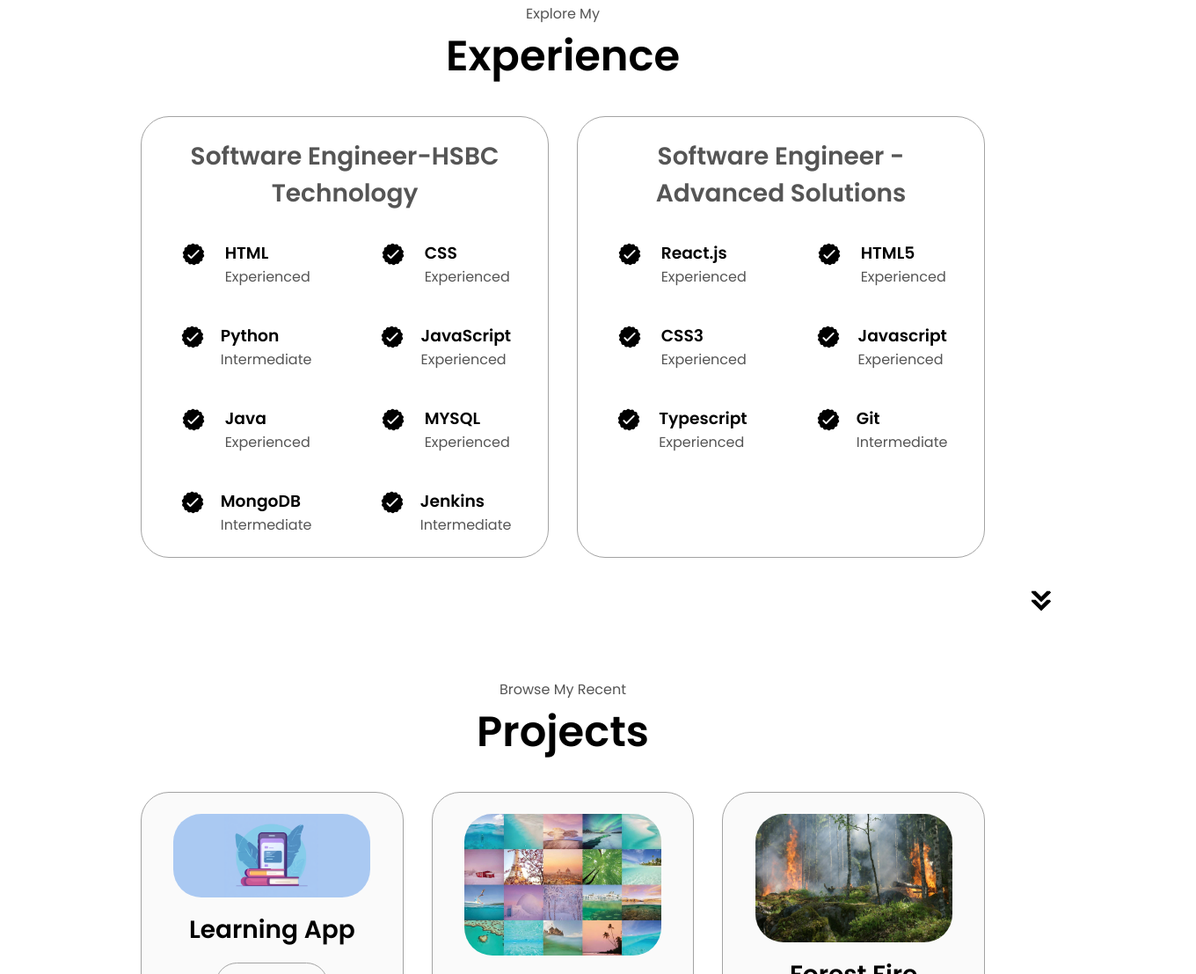
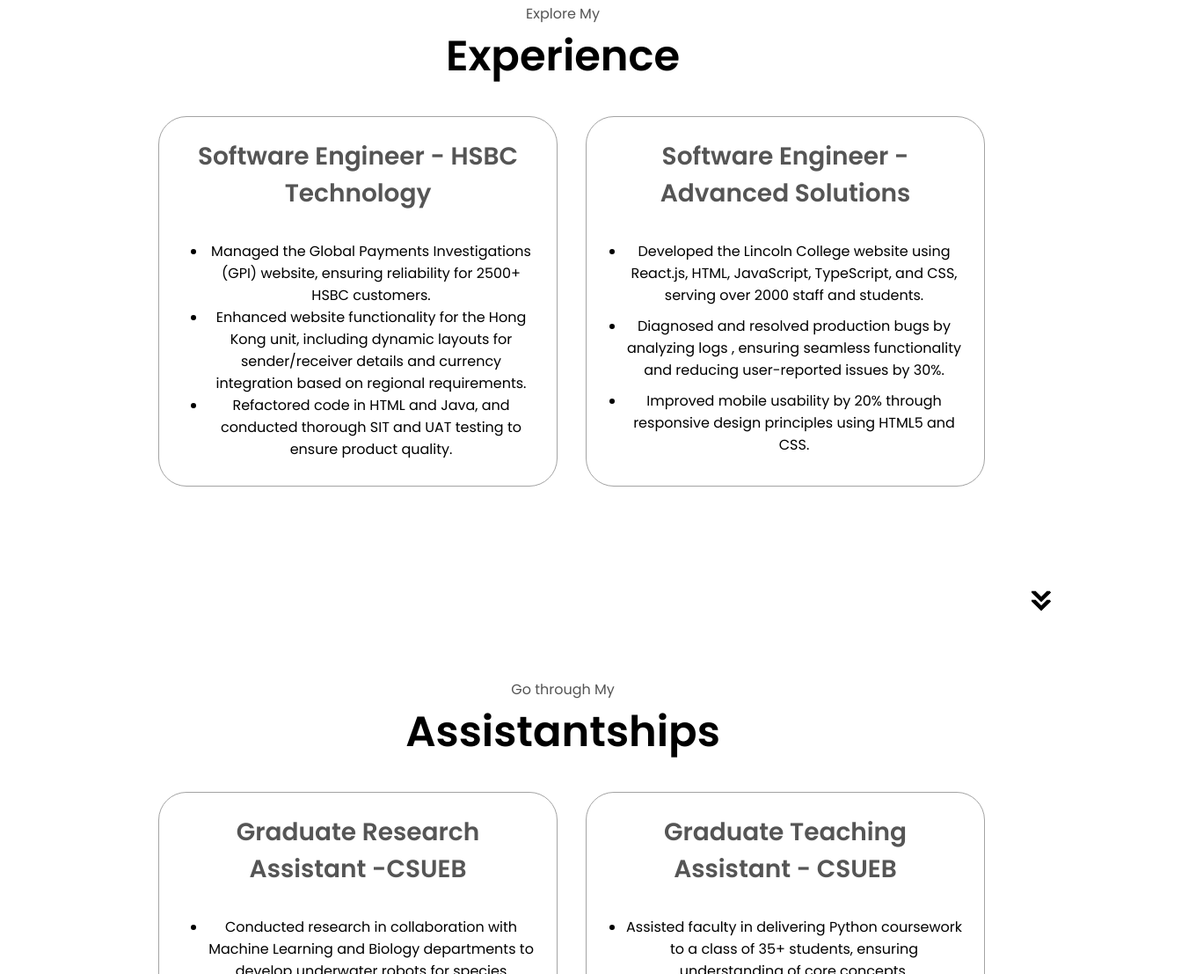
Before and after one commit to vignakodali/portfolio-NagaKodali, a plain HTML site: page index.html in a window 1280 px wide. Shown: the part 1693-2800 px from the top of the page at 88% size, 1360 px wide, since content can reach past the window. Drawn offline with Linux system fonts and the light colour scheme.

Commit message:
Update index.html

```diff
--- a/index.html
+++ b/index.html
@@ -15,6 +15,7 @@
           <ul class="nav-links">
             <li><a href="#about">About</a></li>
             <li><a href="#experience">Experience</a></li>
+            <li><a href="#assistantship">Assistantship</a></li>
             <li><a href="#projects">Projects</a></li>
             <li><a href="#contact">Contact</a></li>
           </ul>
@@ -31,6 +32,7 @@
           <div class="menu-links">
             <li><a href="#about" onclick="toggleMenu()">About</a></li>
             <li><a href="#experience" onclick="toggleMenu()">Experience</a></li>
+            <li><a href="#assistantship" onclick="toggleMenu()">Assistantship</a></li>
             <li><a href="#projects" onclick="toggleMenu()">Projects</a></li>
             <li><a href="#contact" onclick="toggleMenu()">Contact</a></li>
           </div>
@@ -100,14 +102,12 @@
                   class="icon"
                 />
                 <h3>Education</h3>
-                <p>BTech - Computer Science<br />Masters - Computer Science</p>
+                <p>Masters in Computer Science @CSUEB<br />BTech in Computer Science @PVPSIT</p>
               </div>
             </div>
             <div class="text-container">
               <p>
-                I am a passionate computer science professional with a strong foundation in software engineering, machine learning, and web development. I hold a Master's degree in Computer Science from California State University East Bay, where I honed my skills in advanced algorithms, AI, and system design. With hands-on experience as a Software Engineer at HSBC Technology and a Graduate Assistant, I have successfully developed scalable web applications and innovative machine learning models. My expertise spans React.js, Python, AWS, and database management systems, which I leverage to create impactful solutions. I am driven by the challenge of solving complex problems and aspire to contribute to cutting-edge technological advancements.
-
-
+                I am a dedicated computer science professional with a solid background in software engineering, machine learning, and web development. I earned my Master’s degree in Computer Science from California State University East Bay, where I deepened my knowledge of algorithms, artificial intelligence, and system architecture. My professional journey includes roles as a Software Engineer at HSBC Technology and a Graduate Assistant, where I contributed to building scalable web solutions and innovative machine learning applications. Proficient in Java, Python, AWS, and database technologies, I thrive on tackling complex challenges and delivering impactful solutions. My ultimate goal is to stay at the forefront of technological innovation and make meaningful contributions to the field.
               </p>
             </div>
           </div>
@@ -124,169 +124,79 @@
         <h1 class="title">Experience</h1>
         <div class="experience-details-container">
           <div class="about-containers">
-            <div class="details-container">
-              <h2 class="experience-sub-title">Software Engineer-HSBC Technology</h2>
-              <div class="article-container">
-                <article>
-                  <img
-                    src="./assets/checkmark.png"
-                    alt="Experience icon"
-                    class="icon"
-                  />
-                  <div>
-                    <h3>HTML</h3>
-                    <p>Experienced</p>
-                  </div>
-                </article>
-                <article>
-                  <img
-                    src="./assets/checkmark.png"
-                    alt="Experience icon"
-                    class="icon"
-                  />
-                  <div>
-                    <h3>CSS</h3>
-                    <p>Experienced</p>
-                  </div>
-                </article>
-                <article>
-                  <img
-                    src="./assets/checkmark.png"
-                    alt="Experience icon"
-                    class="icon"
-                  />
-                  <div>
-                    <h3>Python</h3>
-                    <p>Intermediate</p>
-                  </div>
-                </article>
-                <article>
-                  <img
-                    src="./assets/checkmark.png"
-                    alt="Experience icon"
-                    class="icon"
-                  />
-                  <div>
-                    <h3>JavaScript</h3>
-                    <p>Experienced</p>
-                  </div>
-                </article>
-                <article>
-                  <img
-                    src="./assets/checkmark.png"
-                    alt="Experience icon"
-                    class="icon"
-                  />
-                  <div>
-                    <h3>Java</h3>
-                    <p>Experienced</p>
-                  </div>
-                </article>
-                <article>
-                  <img
-                    src="./assets/checkmark.png"
-                    alt="Experience icon"
-                    class="icon"
-                  />
-                  <div>
-                    <h3>MYSQL</h3>
-                    <p>Experienced</p>
-                  </div>
-                </article>
-                <article>
-                    <img
-                      src="./assets/checkmark.png"
-                      alt="Experience icon"
-                      class="icon"
-                    />
-                    <div>
-                      <h3>MongoDB</h3>
-                      <p>Intermediate</p>
-                    </div>
-                  </article>
-                  <article>
-                    <img
-                      src="./assets/checkmark.png"
-                      alt="Experience icon"
-                      class="icon"
-                    />
-                    <div>
-                      <h3>Jenkins</h3>
-                      <p>Intermediate</p>
-                    </div>
-                  </article>
-              </div>
-            </div>
+            <!-- HSBC Technology Experience -->
+<div class="details-container" style="margin-left: 20px;">
+  <h2 class="experience-sub-title">Software Engineer - HSBC Technology</h2>
+  <ul class="experience-list" style="margin-left: 30px;">
+    <li>
+      Managed the Global Payments Investigations (GPI) website, ensuring reliability for 2500+ HSBC customers.
+    </li>
+    <li>
+      Enhanced website functionality for the Hong Kong unit, including dynamic layouts for sender/receiver details and currency integration based on regional requirements.
+    </li>
+    <li>
+      Refactored code in HTML and Java, and conducted thorough SIT and UAT testing to ensure product quality.
+    </li>
+  </ul>
+</div>
+
+            <!-- Advanced Solutions Experience -->
             <div class="details-container">
               <h2 class="experience-sub-title">Software Engineer - Advanced Solutions</h2>
-              <div class="article-container">
-                <article>
-                    <img
-                      src="./assets/checkmark.png"
-                      alt="Experience icon"
-                      class="icon"
-                    />
-                    <div>
-                      <h3>React.js</h3>
-                      <p>Experienced</p>
-                    </div>
-                  </article>
-                <article>
-                  <img
-                    src="./assets/checkmark.png"
-                    alt="Experience icon"
-                    class="icon"
-                  />
-                  <div>
-                    <h3>HTML5</h3>
-                    <p>Experienced</p>
-                  </div>
-                </article>
-                <article>
-                  <img
-                    src="./assets/checkmark.png"
-                    alt="Experience icon"
-                    class="icon"
-                  />
-                  <div>
-                    <h3> CSS3</h3>
-                    <p>Experienced</p>
-                  </div>
-                </article>
-                <article>
-                  <img
-                    src="./assets/checkmark.png"
-                    alt="Experience icon"
-                    class="icon"
-                  />
-                  <div>
-                    <h3>Javascript</h3>
-                    <p>Experienced</p>
-                  </div>
-                </article>
-                <article>
-                    <img
-                      src="./assets/checkmark.png"
-                      alt="Experience icon"
-                      class="icon"
-                    />
-                    <div>
-                      <h3>Typescript</h3>
-                      <p>Experienced</p>
-                    </div>
-                  </article>
-                <article>
-                  <img
-                    src="./assets/checkmark.png"
-                    alt="Experience icon"
-                    class="icon"
-                  />
-                  <div>
-                    <h3>Git</h3>
-                    <p>Intermediate</p>
-                  </div>
-                </article>
-              </div>
+              <ul class="experience-list" style="margin-left: 20px;">
+                <li style="margin-bottom: 10px;">
+                  Developed the Lincoln College website using React.js, HTML, JavaScript, TypeScript, and CSS, serving over 2000 staff and students.
+                </li>
+                <li style="margin-bottom: 10px;">
+                  Diagnosed and resolved production bugs by analyzing logs , ensuring seamless functionality and reducing user-reported issues by 30%.
+                </li>
+                <li style="margin-bottom: 10px;">
+                  Improved mobile usability by 20% through responsive design principles using HTML5 and CSS.
+                </li>
+              </ul>
+            </div>
+          </div>
+        </div>
+        <img
+          src="./assets/arrow.png"
+          alt="Arrow icon"
+          class="icon arrow"
+          onclick="location.href='./#assistantship'"
+        />
+      </section>
+      <section id="assistantship">
+        <p class="section__text__p1">Go through My</p>
+        <h1 class="title">Assistantships</h1>
+        <div class="experience-details-container">
+          <div class="about-containers">
+<div class="details-container" style="margin-left: 20px;">
+  <h2 class="experience-sub-title">Graduate Research Assistant -CSUEB</h2>
+  <ul class="experience-list" style="margin-left: 30px;">
+    <li style="margin-bottom: 10px;">
+      Conducted research in collaboration with Machine Learning and Biology departments to develop underwater robots for species detection.
+    </li>
+    <li style="margin-bottom: 10px;">
+      Designed and trained YOLO-based image detection models to track marine species with high precision.
+    </li>
+    <li style="margin-bottom: 10px;">
+      Utilized Python and TensorFlow to analyze datasets, improving detection accuracy and contributing to successful project outcomes.
+    </li>
+  </ul>
+</div>
+
+            <div class="details-container">
+              <h2 class="experience-sub-title">Graduate Teaching Assistant  - CSUEB</h2>
+              <ul class="experience-list" style="margin-left: 20px;">
+                <li style="margin-bottom: 10px;">
+                  Assisted faculty in delivering Python coursework to a class of 35+ students, ensuring understanding of core concepts.
+                </li>
+                <li style="margin-bottom: 10px;">
+                  Graded Lab assignments and exams efficiently while providing constructive feedback to improve student performance.
+                </li>
+                <li style="margin-bottom: 10px;">
+                  Supported students during Lab office hours by addressing technical questions and troubleshooting programming errors.
+                </li>
+              </ul>
             </div>
           </div>
         </div>
@@ -302,15 +212,23 @@
         <h1 class="title">Projects</h1>
         <div class="experience-details-container">
           <div class="about-containers">
+
+            <!-- Learning App Project -->
             <div class="details-container color-container">
               <div class="article-container">
                 <img
                   src="./assets/learningapp.jpeg"
-                  alt="Project 1"
+                  alt="Learning App"
                   class="project-img"
                 />
               </div>
-              <h2 class="experience-sub-title project-title">Learning App</h2>
+              <h2 class="experience-sub-title project-title">Learning Platform</h2>
+              <ul class="experience-list" style="margin-left: 30px;">
+                <li>Built with Java and Spring Boot.</li>
+                <li>Used AWS Cognito for secure login.</li>
+                <li>Created role-based dashboards.</li>
+                <li>Optimized data handling in the cloud.</li>
+              </ul>
               <div class="btn-container">
                 <button
                   class="btn btn-color-2 project-btn"
@@ -320,15 +238,23 @@
                 </button>
               </div>
             </div>
+
+            <!-- AWS Full Stack Project -->
             <div class="details-container color-container">
               <div class="article-container">
                 <img
                   src="./assets/photosweb.jpg"
-                  alt="Project 2"
+                  alt="AWS Full Stack Application"
                   class="project-img"
                 />
               </div>
-              <h2 class="experience-sub-title project-title">Photos website</h2>
+              <h2 class="experience-sub-title project-title">AWS Full Stack App</h2>
+              <ul class="experience-list" style="margin-left: 30px;">
+                <li>Integrated AWS S3 and DynamoDB.</li>
+                <li>Used API Gateway and Lambda.</li>
+                <li>Deployed scalable EC2 instances.</li>
+                <li>Automated tasks with CloudFormation.</li>
+              </ul>
               <div class="btn-container">
                 <button
                   class="btn btn-color-2 project-btn"
@@ -338,15 +264,49 @@
                 </button>
               </div>
             </div>
+
+            <!-- Pneumonia Detection Project -->
+            <div class="details-container color-container">
+              <div class="article-container">
+                <img
+                  src="./assets/pneumonia.jpg"
+                  alt="Pneumonia Detection"
+                  class="project-img"
+                />
+              </div>
+              <h2 class="experience-sub-title project-title">Pneumonia Detection</h2>
+              <ul class="experience-list" style="margin-left: 30px;">
+                <li>Trained ResNet on X-ray images.</li>
+                <li>Used VGG19 for transfer learning.</li>
+                <li>Built with TensorFlow and Keras.</li>
+                <li>Achieved high medical accuracy.</li>
+              </ul>
+              <div class="btn-container">
+                <button
+                  class="btn btn-color-2 project-btn"
+                  onclick="location.href='https://github.com/vignakodali/Pneumonia-Detection'"
+                >
+                  Github
+                </button>
+              </div>
+            </div>
+
+            <!-- Forest Fire Detection Project -->
             <div class="details-container color-container">
               <div class="article-container">
                 <img
                   src="./assets/forestfore.jpg"
-                  alt="Project 3"
+                  alt="Forest Fire Detection"
                   class="project-img"
                 />
               </div>
               <h2 class="experience-sub-title project-title">Forest Fire Detection</h2>
+              <ul class="experience-list" style="margin-left: 30px;">
+                <li>Built fire detection with CNNs.</li>
+                <li>Used UAV imagery for training.</li>
+                <li>Optimized with Python and PyTorch.</li>
+                <li>Deployed models on UAV platforms.</li>
+              </ul>
               <div class="btn-container">
                 <button
                   class="btn btn-color-2 project-btn"
@@ -356,24 +316,7 @@
                 </button>
               </div>
             </div>
-            <div class="details-container color-container">
-                <div class="article-container">
-                  <img
-                    src="./assets/pneumonia.jpg"
-                    alt="Project 4"
-                    class="project-img"
-                  />
-                </div>
-                <h2 class="experience-sub-title project-title">Pneumonia Detection</h2>
-                <div class="btn-container">
-                  <button
-                    class="btn btn-color-2 project-btn"
-                    onclick="location.href='https://github.com/vignakodali/Pneumonia-Detection'"
-                  >
-                    Github
-                  </button>
-                </div>
-              </div>
+
           </div>
         </div>
         <img
@@ -383,6 +326,8 @@
           onclick="location.href='./#contact'"
         />
       </section>
+
+
       <section id="contact">
         <p class="section__text__p1">Get in Touch</p>
         <h1 class="title">Contact Me</h1>
```
